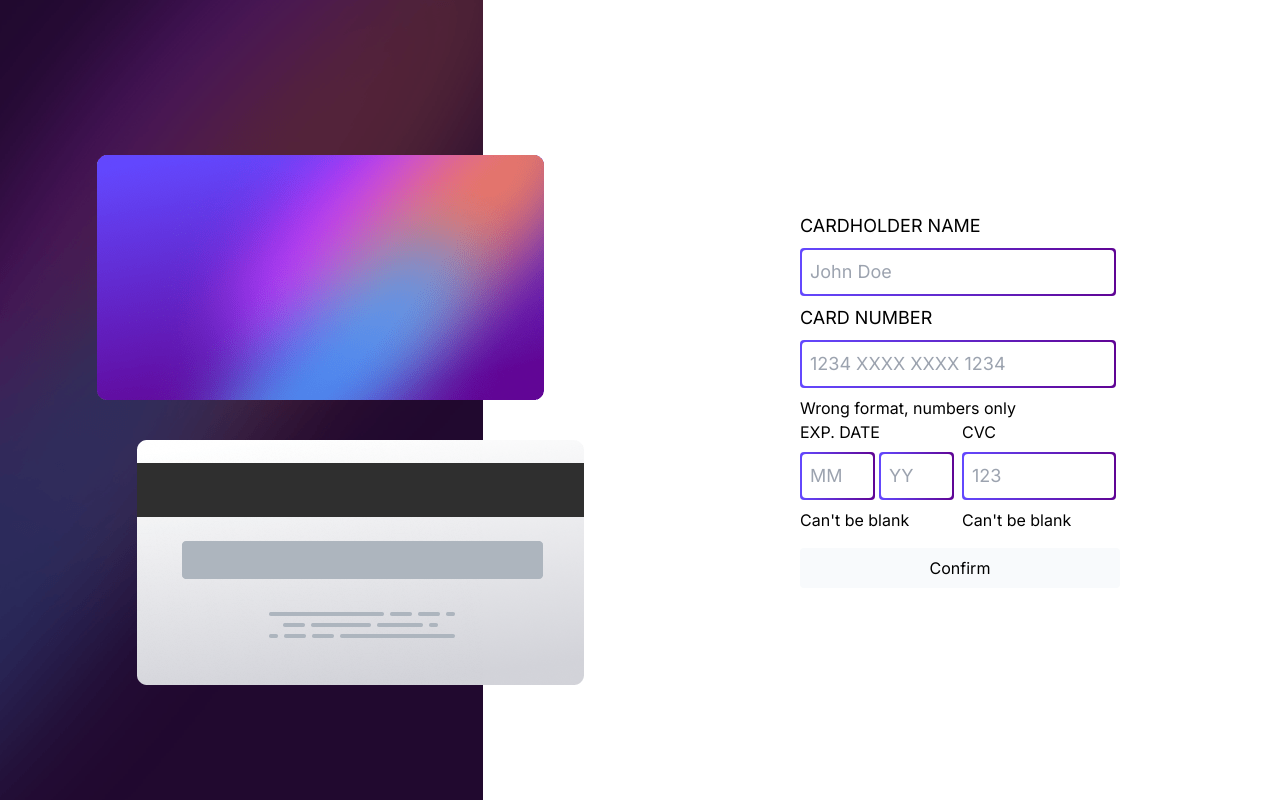
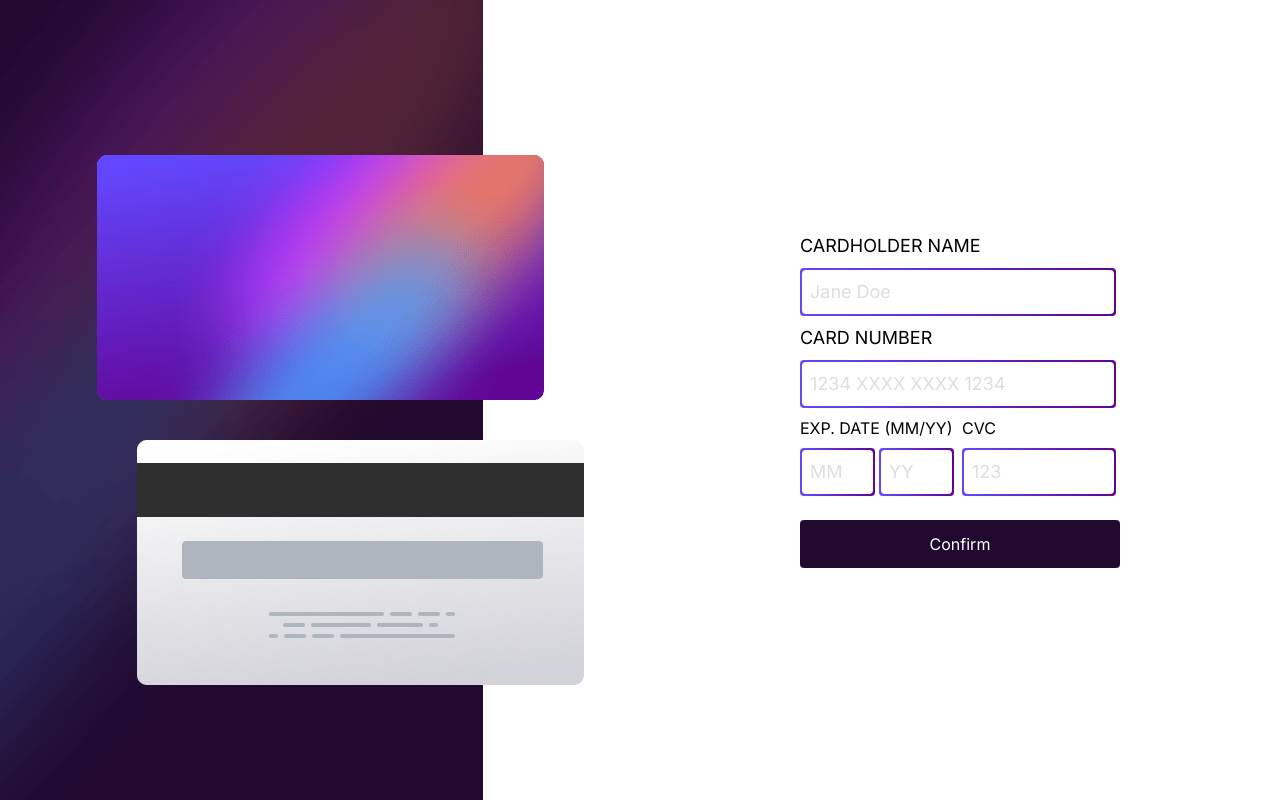
Before and after one commit to pranjaljain0/primum.co-test, a Next.js app: page / in a window 1280 px wide. Built offline with nearby package versions, Linux system fonts and the light colour scheme.

Commit message:
feat: Added state for error handling

```diff
--- a/app/components/InputWrapper.tsx
+++ b/app/components/InputWrapper.tsx
@@ -1,8 +1,11 @@
-const InputWrapper = ({ component }: any) => {
+const InputWrapper = ({ name, type, placeholder, showError, errorMessage, handleInputChange }: any) => {
 
     return (
-        <div className='bg-gradient-to-r from-theme-blue to-theme-purple p-0.5 rounded mt-2 mb-2 mr-1'>
-            {component}
+        <div className='mt-2 mb-2'>
+            <div className={`p-0.5 rounded mr-1 ${showError ? "bg-theme-red" : "bg-gradient-to-r from-theme-blue to-theme-purple"}`}>
+                <input type={type} placeholder={placeholder} className='p-2 rounded w-full text-lg placeholder:text-theme-light-gray' onChange={(e) => handleInputChange(e, name)} />
+            </div>
+            {showError && <span className='text-theme-red text-xs'>{errorMessage}</span>}
         </div>
     )
 }
--- a/app/page.tsx
+++ b/app/page.tsx
@@ -2,8 +2,31 @@
 
 import Image from 'next/image'
 import InputWrapper from './components/InputWrapper';
+import { useState } from 'react';
 
 export default function Home() {
+  const [cardDetails, setCardDetails] = useState({
+    Name: "",
+    CardNumer: "",
+    MM: "",
+    YY: "",
+    CVV: ""
+  })
+
+  const [showError, setShowError] = useState({
+    Name: false,
+    CardNumer: false,
+    MM: false,
+    YY: false,
+    CVV: false
+  })
+
+  const handleInputChange = (e: any, type: string) => {
+    setCardDetails({
+      ...cardDetails, [type]: e.target.value
+    })
+  }
+
   return (
     <main className="flex min-h-screen items-center justify-between">
       <div className='flex flex-col flex-1 items-center justify-center min-h-screen w-full bg-[url(/bg-main-desktop.png)] bg-no-repeat'>
@@ -13,28 +36,25 @@ export default function Home() {
       <div className='flex flex-1 items-center justify-center h-full'>
         <form className='flex flex-col w-1/2'>
           <label className='text-lg'>CARDHOLDER NAME</label>
-          <InputWrapper component={<input placeholder='John Doe' className='p-2 rounded w-full text-lg' />} />
+          <InputWrapper type="text" placeholder="Jane Doe" name="Name" handleInputChange={handleInputChange} />
           <label className='text-lg'>CARD NUMBER</label>
-          <InputWrapper component={<input placeholder='1234 XXXX XXXX 1234' className='p-2 rounded w-full text-lg' />} />
-          <span>Wrong format, numbers only</span>
+          <InputWrapper type="text" placeholder='1234 XXXX XXXX 1234' errorMessage="Wrong format, numbers only" name="CardNumer" handleInputChange={handleInputChange} showError={showError["CardNumer"]} />
 
           <div className='flex'>
             <div className='flex flex-col flex-1 pr-1'>
-              <label>EXP. DATE</label>
+              <label>EXP. DATE (MM/YY)</label>
               <div className='flex'>
-                <InputWrapper component={<input placeholder='MM' className='p-2 rounded w-full text-lg' />} />
-                <InputWrapper component={<input placeholder='YY' className='p-2 rounded w-full text-lg' />} />
+                <InputWrapper placeholder='MM' type="text" errorMessage="Can&apos;t be blank" name="MM" handleInputChange={handleInputChange} showError={showError["MM"]} />
+                <InputWrapper placeholder='YY' type="text" errorMessage="Can&apos;t be blank" name="YY" handleInputChange={handleInputChange} showError={showError["YY"]} />
               </div>
-              <span>Can't be blank</span>
             </div>
 
             <div className='flex flex-col flex-1'>
               <label>CVC</label>
-              <InputWrapper component={<input placeholder='123' className='p-2 rounded w-full text-lg' />} />
-              <span>Can't be blank</span>
+              <InputWrapper placeholder='123' type="text" errorMessage="Can&apos;t be blank" name="CVV" handleInputChange={handleInputChange} showError={showError["CVV"]} />
             </div>
           </div>
-          <button className='rounded p-2 bg-slate-50 text-black mt-4'>Confirm</button>
+          <button className='rounded p-3 bg-theme-violet text-white mt-4'>Confirm</button>
         </form>
       </div>
     </main >
--- a/tailwind.config.js
+++ b/tailwind.config.js
@@ -11,7 +11,9 @@ module.exports = {
         'theme-blue': 'hsl(249, 99%, 64%)',
         'theme-purple': 'hsl(278, 94%, 30%)',
         "theme-red": "hsl(0, 100%, 66%)",
-        "placeholder-gray": "hsl(279, 6%, 55%)"
+        "theme-gray": "hsl(279, 6%, 55%)",
+        "theme-violet": "hsl(278, 68%, 11%)",
+        "theme-light-gray": "hsl(270, 3%, 87%)"
       },
       backgroundImage: {
         'gradient-radial': 'radial-gradient(var(--tw-gradient-stops))',
```
